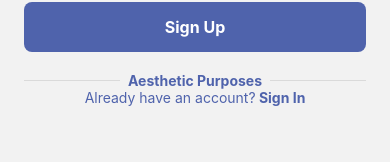
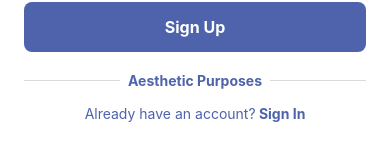
Before and after one commit to gerteck/SaveLah, a React Native app: screen /Signup in a window 390 px wide. Shown: the part 451-613 px from the top of the page. Built offline with nearby package versions, Linux system fonts and the light colour scheme.

Commit message:
Changed Background Colour to White

```diff
--- a/App.js
+++ b/App.js
@@ -28,7 +28,7 @@
         <>
         <NavigationContainer>
           <Stack.Navigator>
-            <Stack.Screen name="Splash" component={Splash}/>
+            <Stack.Screen name="Splash" component={Splash} options={{headerShown: false}}/>
             <Stack.Screen name="Signin" component={Signin} options={{headerShown: false}}/>
             <Stack.Screen name="Signup" component={Signup} options={{headerShown: false}}/>
           </Stack.Navigator>
--- a/src/components/Separator/styles.js
+++ b/src/components/Separator/styles.js
@@ -7,6 +7,7 @@
         flexDirection: 'row',
         alignItems: 'center',
         gap: 8,
+        marginBottom: 16,
 
     },
 
--- a/src/screens/auth/Signin/styles.js
+++ b/src/screens/auth/Signin/styles.js
@@ -5,6 +5,7 @@
     container: {
         padding: 24,
         marginTop: 20,
+        backgroundColor: colors.white,
     },
     agreeRow: {
         flexDirection: 'row',
--- a/src/screens/auth/Signup/styles.js
+++ b/src/screens/auth/Signup/styles.js
@@ -6,6 +6,7 @@
         padding: 24,
         marginTop: 20,
         marginBottom: 20,
+        backgroundColor: colors.white,
     },
     agreeRow: {
         flexDirection: 'row',
```
